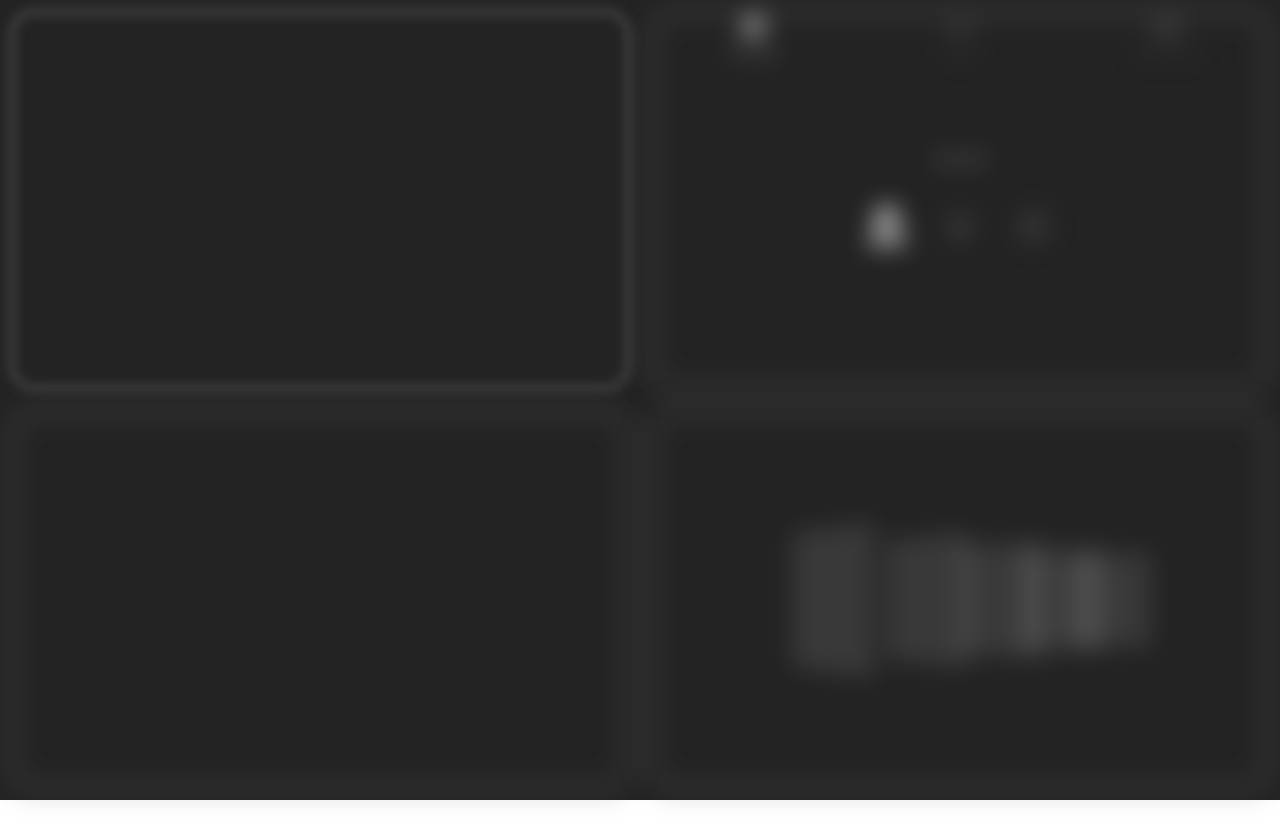
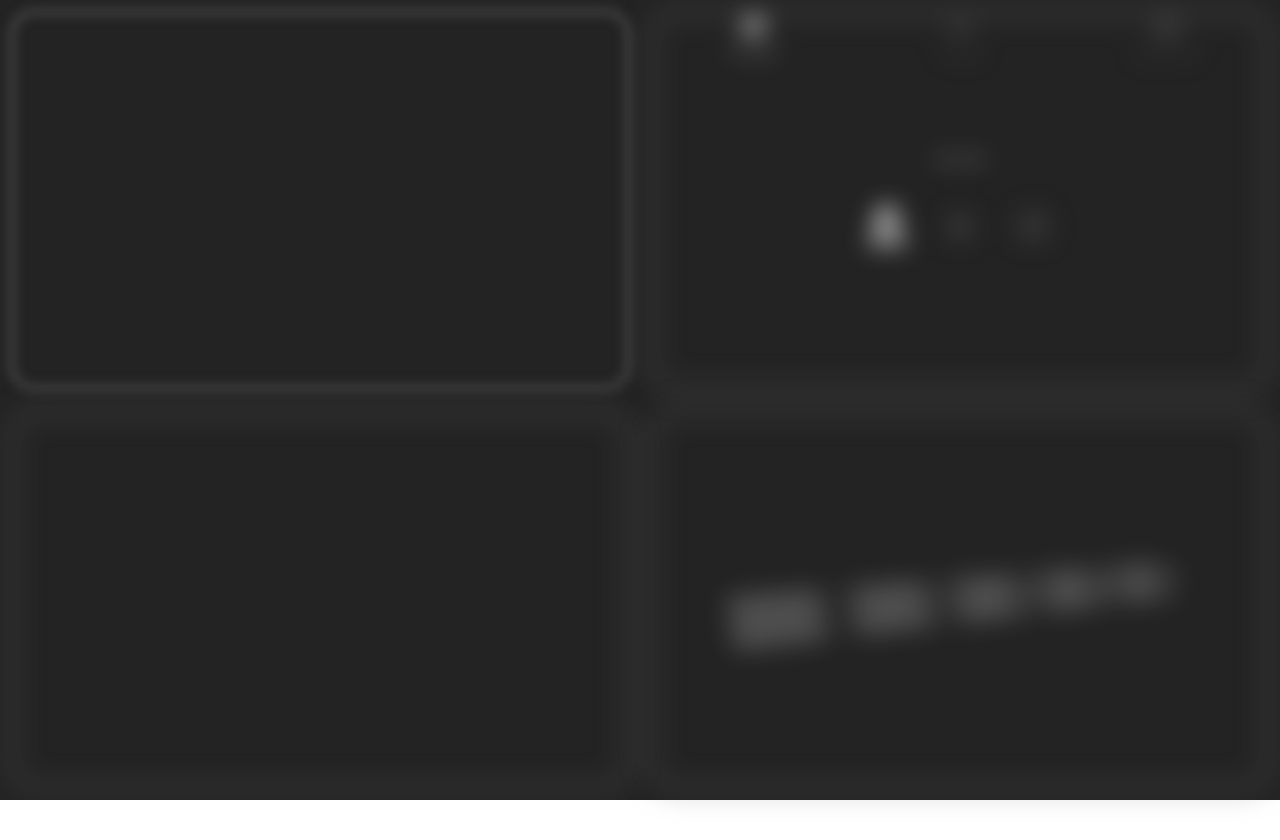
Before and after one commit to JielingYang/HomePageProject, a React app in the folder react-client/: page / in a window 1280 px wide. Shown: the top 840 px of the page. After the commit the page ends 800 px from the top, so only its background shows below. Built offline with nearby package versions, Linux system fonts and the light colour scheme; the HTML template or start-up script is replaced by a standard one.

Commit message:
added test 3d objects

```diff
--- a/react-client/src/actionCreators/bottomRightPanelActions.js
+++ b/react-client/src/actionCreators/bottomRightPanelActions.js
@@ -24,29 +24,30 @@ export const bottomRightPanelAction_requestToUpdateBottomRightPanelContentLayout
         let bottomRightPanelBorderSize: number = basePanelUnitLength * 0.5;
         let bottomRightPanelBorderRadius: number = basePanelUnitLength * 3;
 
-        let enginePartSize: number = 30 * bottomRightPanelShapeModel.getUnitLengthSmall();
+        let enginePartSize: number = 10 * bottomRightPanelShapeModel.getUnitLengthSmall();
         let enginePartsGapDistance: number = bottomRightPanelShapeModel.getWidth() / (ENGINE_PART_IDS.length + 1);
         if (getState().bottomRightPanelState.enginePartStateModels.length === 0) // Initialize engine part state models if none exist
         {
             let enginePartStateModels: Array<EnginePartStateModel> = [];
             let engineDistance: number = -100 * basePanelUnitLength;
-            let engineRotation: number = 45;
+            let engineRotationX: number = -10;
+            let engineRotationY: number = 30;
             ENGINE_PART_IDS.forEach((id: string, index: number) =>
             {
-                let position: number = (index + 1) * enginePartsGapDistance;
+                let position: number = (ENGINE_PART_IDS.length / 2 - index) * enginePartsGapDistance;
                 enginePartStateModels.push(new EnginePartStateModel(numberIdGenerator.generateId(), id, position));
             });
 
             dispatch(bottomRightPanelAction_updateEnginePartSize(enginePartSize));
             dispatch(bottomRightPanelAction_updateEngineDistance(engineDistance));
-            dispatch(bottomRightPanelAction_updateEngineRotation(engineRotation));
+            dispatch(bottomRightPanelAction_updateEngineRotation(engineRotationX, engineRotationY));
             dispatch(bottomRightPanelAction_setEnginePartStateModels(enginePartStateModels));
         }
         else
         {
             ENGINE_PART_IDS.forEach((modelStringId: string, index: number) =>
             {
-                let position: number = (index + 1) * enginePartsGapDistance;
+                let position: number = (ENGINE_PART_IDS.length / 2 - index) * enginePartsGapDistance;
                 dispatch(bottomRightPanelAction_updateEnginePartSize(enginePartSize));
                 dispatch(bottomRightPanelAction_updateEnginePartStateModelPosition(modelStringId, position));
             });
@@ -56,20 +57,20 @@ export const bottomRightPanelAction_requestToUpdateBottomRightPanelContentLayout
     }
 };
 
-export const bottomRightPanelAction_requestToUpdateEngineDistanceAndRotation = (distance: number, rotation: number) =>
+export const bottomRightPanelAction_requestToUpdateEngineDistanceAndRotation = (distance: number,rotationX: number, rotationY: number) =>
 {
     return (dispatch, getState) =>
     {
         let bottomRightPanelState = getState().bottomRightPanelState;
 
-        if (typeof distance === "number" && distance !== bottomRightPanelState.engineDistance)
+        if (distance !== bottomRightPanelState.engineDistance)
         {
             dispatch(bottomRightPanelAction_updateEngineDistance(distance));
         }
 
-        if (typeof rotation === "number" && rotation !== bottomRightPanelState.engineRotation)
+        if (rotationX !== bottomRightPanelState.engineRotationX || rotationY !== bottomRightPanelState.engineRotationY)
         {
-            dispatch(bottomRightPanelAction_updateEngineRotation(rotation));
+            dispatch(bottomRightPanelAction_updateEngineRotation(rotationX, rotationY));
         }
     }
 };
@@ -175,11 +176,12 @@ const bottomRightPanelAction_updateEngineDistance = (distance: number) =>
     }
 };
 
-const bottomRightPanelAction_updateEngineRotation = (rotation: number) =>
+const bottomRightPanelAction_updateEngineRotation = (rotationX: number, rotationY: number) =>
 {
     return {
         type: BOTTOM_RIGHT_PANEL_ACTION_TYPE.BOTTOM_RIGHT_PANEL_ACTION_UPDATE_ENGINE_ROTATION,
-        engineRotation: rotation,
+        engineRotationX: rotationX,
+        engineRotationY: rotationY,
     }
 };
 
--- a/react-client/src/classes/StyleObject.js
+++ b/react-client/src/classes/StyleObject.js
@@ -51,12 +51,28 @@ export default class StyleObject
     setLeft(left: number | string)
     {
         this.style.left = left;
+        this.style.right = "auto";
+        return this;
+    }
+
+    setRight(right: number | string)
+    {
+        this.style.right = right;
+        this.style.left = "auto";
+        return this;
+    }
+
+    setBottom(bottom: number | string)
+    {
+        this.style.bottom = bottom;
+        this.style.top = "auto";
         return this;
     }
 
     setTop(top: number | string)
     {
         this.style.top = top;
+        this.style.bottom = "auto";
         return this;
     }
 
--- a/react-client/src/components/basePanelSubComponents/BottomRightPanel.js
+++ b/react-client/src/components/basePanelSubComponents/BottomRightPanel.js
@@ -40,7 +40,7 @@ const BottomRightPanel = (props: BottomRightPanelPropsType) =>
             <SubPanelBorder subPanelState={props.bottomRightPanelState} borderBlurLevel={BLUR_LEVEL.LIGHT}/>
             {enginePartModels.map((model: EnginePartStateModel, index: number) =>
             {
-                return <EnginePart key={index} stateModel={model} engineIndex={index} rotation={props.bottomRightPanelState.engineRotation}
+                return <EnginePart key={index} stateModel={model} engineIndex={index} engineRotationX={props.bottomRightPanelState.engineRotationX} engineRotationY={props.bottomRightPanelState.engineRotationY}
                                    mouseHoverOnAnyEnginePart={mouseHoverOnAny}/>
             })}
         </div>);
--- a/react-client/src/components/basePanelSubComponents/EnginePart.js
+++ b/react-client/src/components/basePanelSubComponents/EnginePart.js
@@ -14,7 +14,8 @@ type EnginePartPropsType = {
     bottomRightPanelState: bottomRightPanelStateType,
     stateModel: EnginePartStateModel,
     engineIndex: number,
-    rotation: number,
+    engineRotationX: number,
+    engineRotationY: number,
     mouseHoverOnAnyEnginePart: boolean,
 
     bottomRightPanelAction_requestToSetMouseHoverOnEnginePart: Function,
@@ -24,35 +25,72 @@ const EnginePart = (props: EnginePartPropsType) =>
 {
     let stateModel: EnginePartStateModel = props.stateModel;
     let enginePartSize = props.bottomRightPanelState.enginePartSize;
-    let enginePartTopPosition: number = "calc(50% - " + enginePartSize / 2 + "px)";
+    let enginePartInitialMiddlePosition: number = "calc(50% - " + enginePartSize / 2 + "px)";
     let mouseHoverOnThisEnginePart: boolean = stateModel.getMouseHover();
     let enginePartBlurLevel: BLUR_LEVEL = props.mouseHoverOnAnyEnginePart && !mouseHoverOnThisEnginePart
                                           ? BLUR_LEVEL.LIGHT
                                           : BLUR_LEVEL.NONE;
     let enginePartOpacity: BLUR_LEVEL = props.mouseHoverOnAnyEnginePart && !mouseHoverOnThisEnginePart
-                                        ? 0.8
+                                        ? 0.5
                                         : 1;
 
     let enginePartContainerDivStyleObject: StyleObject = new StyleObject(COMMON_TYPE.DEFAULT)
-        .setBasics("100%", "100%", 0, 0)
+        .setBasics(enginePartSize, enginePartSize, enginePartInitialMiddlePosition, enginePartInitialMiddlePosition)
         .setPointerEvents("none")
-        .addRotationY(props.rotation)
+        .addRotationX(props.engineRotationX)
+        .addRotationY(props.engineRotationY)
+        .addTranslationX(stateModel.getPosition())
         .setTransformStyle("preserve-3d");
 
     let enginePartCoreDivStyleObject: StyleObject = new StyleObject(COMMON_TYPE.DEFAULT)
-        .setBasics(enginePartSize, enginePartSize, stateModel.getPosition(), enginePartTopPosition)
+        .setBasics("200%", "100%", "-100%", 0)
         .setBackgroundColor(WHITE_TRANSPARENT_10)
         .setPointerEvents("auto")
         .setBlur(enginePartBlurLevel)
         .setOpacity(enginePartOpacity)
-        .addRotationY(90)
         .addTransition("filter", TRANSITION_TIME_NORMAL)
-        .addTransition("opacity", TRANSITION_TIME_NORMAL);
+        .addTransition("opacity", TRANSITION_TIME_NORMAL)
+        .addTranslationZ(-enginePartSize / 2)
 
-    return <div style={enginePartContainerDivStyleObject.getStyle()}>
-        <div style={enginePartCoreDivStyleObject.getStyle()}
-             onMouseEnter={() => props.bottomRightPanelAction_requestToSetMouseHoverOnEnginePart(props.engineIndex, true)}
-             onMouseLeave={() => props.bottomRightPanelAction_requestToSetMouseHoverOnEnginePart(props.engineIndex, false)}/>
+    let testStyleObject: StyleObject = new StyleObject(COMMON_TYPE.DEFAULT)
+        .setBasics("200%", "100%",  "-100%", 0)
+        .setBackgroundColor(WHITE_TRANSPARENT_10)
+        .setPointerEvents("auto")
+        .setBlur(enginePartBlurLevel)
+        .setOpacity(enginePartOpacity)
+        .addTransition("filter", TRANSITION_TIME_NORMAL)
+        .addTransition("opacity", TRANSITION_TIME_NORMAL)
+        .addTranslationZ(enginePartSize / 2)
+
+    let testStyleObject1: StyleObject = new StyleObject(COMMON_TYPE.DEFAULT)
+        .setBasics("200%", "100%",  "-100%", 0)
+        .setBackgroundColor(WHITE_TRANSPARENT_10)
+        .setPointerEvents("auto")
+        .setBlur(enginePartBlurLevel)
+        .setOpacity(enginePartOpacity)
+        .addTransition("filter", TRANSITION_TIME_NORMAL)
+        .addTransition("opacity", TRANSITION_TIME_NORMAL)
+        .addTranslationY(enginePartSize / 2)
+        .addRotationX(-90)
+
+    let testStyleObject2: StyleObject = new StyleObject(COMMON_TYPE.DEFAULT)
+        .setBasics("200%", "100%",  "-100%", 0)
+        .setBackgroundColor(WHITE_TRANSPARENT_10)
+        .setPointerEvents("auto")
+        .setBlur(enginePartBlurLevel)
+        .setOpacity(enginePartOpacity)
+        .addTransition("filter", TRANSITION_TIME_NORMAL)
+        .addTransition("opacity", TRANSITION_TIME_NORMAL)
+        .addTranslationY(-enginePartSize / 2)
+        .addRotationX(90)
+
+    return <div id={stateModel.getStringId()} style={enginePartContainerDivStyleObject.getStyle()}
+                onMouseEnter={() => props.bottomRightPanelAction_requestToSetMouseHoverOnEnginePart(props.engineIndex, true)}
+                onMouseLeave={() => props.bottomRightPanelAction_requestToSetMouseHoverOnEnginePart(props.engineIndex, false)}>
+        <div style={enginePartCoreDivStyleObject.getStyle()}/>
+        <div style={testStyleObject.getStyle()}/>
+        <div style={testStyleObject1.getStyle()}/>
+        <div style={testStyleObject2.getStyle()}/>
     </div>;
 };
 
--- a/react-client/src/reducers/bottomRightPanelReducer.js
+++ b/react-client/src/reducers/bottomRightPanelReducer.js
@@ -19,7 +19,8 @@ export type bottomRightPanelStateType = {
 
     enginePartSize: number,
     engineDistance: number,
-    engineRotation: number,
+    engineRotationX: number,
+    engineRotationY: number,
     enginePartStateModels: Array<EnginePartStateModel>
 }
 
@@ -35,7 +36,8 @@ const bottomRightPanelDefaultState: bottomRightPanelStateType = {
 
     enginePartSize: 0,
     engineDistance: 0,
-    engineRotation: 0,
+    engineRotationX: 0,
+    engineRotationY: 0,
     enginePartStateModels: [],
 };
 
@@ -93,8 +95,9 @@ const bottomRightPanelAction_updateEngineDistance_handler = (state: bottomRightP
 
 const bottomRightPanelAction_updateEngineRotation_handler = (state: bottomRightPanelStateType, action) =>
 {
-    let nextState = deepCopy(state);
-    nextState.engineRotation = action.engineRotation;
+    let nextState = deepCopy(state);;
+    nextState.engineRotationX = action.engineRotationX;
+    nextState.engineRotationY = action.engineRotationY;
     return nextState;
 };
 
```
